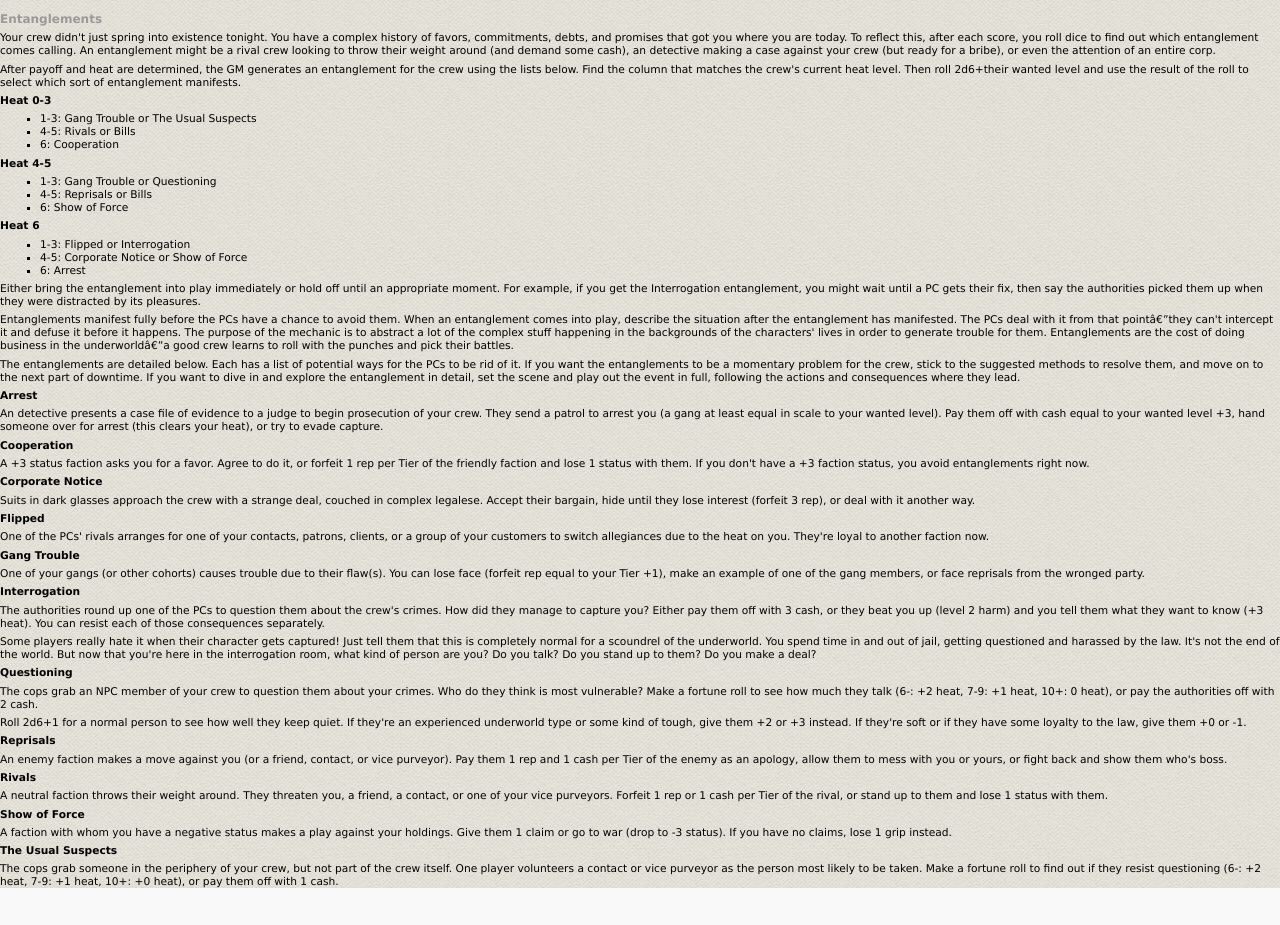
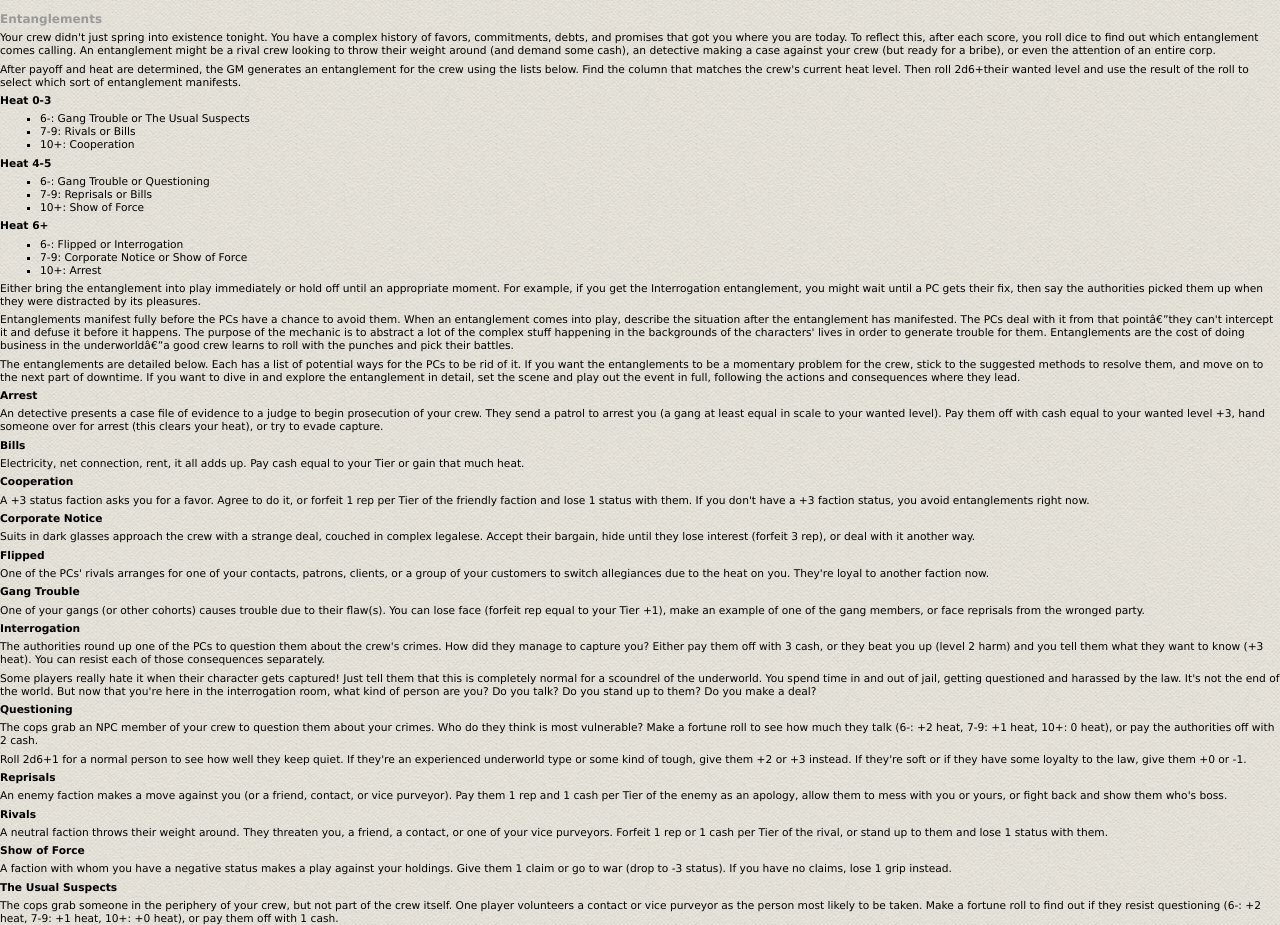
Before and after one commit to ishy88/terminal-glow, a plain HTML site: page downtime/entanglement.html in a window 1280 px wide. Before the commit the page ends 888 px from the top, so only its background shows below. Drawn offline with Linux system fonts and the light colour scheme; files that its build step writes are made by us from their sources; files whose address does not match are found by name.

Commit message:
More fixes

```diff
--- a/downtime/entanglement.html
+++ b/downtime/entanglement.html
@@ -18,21 +18,21 @@
     <p>After payoff and heat are determined, the GM generates an entanglement for the crew using the lists below. Find the column that matches the crew's current heat level. Then roll 2d6+their wanted level and use the result of the roll to select which sort of entanglement manifests.</p>
     <p><b>Heat 0-3</b></p>
     <ul>
-     <li>1-3: Gang Trouble or The Usual Suspects</li>
-     <li>4-5: Rivals or Bills</li>
-     <li>6: Cooperation</li>
+     <li>6-: Gang Trouble or The Usual Suspects</li>
+     <li>7-9: Rivals or Bills</li>
+     <li>10+: Cooperation</li>
     </ul>
     <p><b>Heat 4-5</b></p>
     <ul>
-     <li>1-3: Gang Trouble or Questioning</li>
-     <li>4-5: Reprisals or Bills</li>
-     <li>6: Show of Force</li>
+     <li>6-: Gang Trouble or Questioning</li>
+     <li>7-9: Reprisals or Bills</li>
+     <li>10+: Show of Force</li>
     </ul>
-    <p><b>Heat 6</b></p>
+    <p><b>Heat 6+</b></p>
     <ul>
-     <li>1-3: Flipped or Interrogation</li>
-     <li>4-5: Corporate Notice or Show of Force</li>
-     <li>6: Arrest</li>
+     <li>6-: Flipped or Interrogation</li>
+     <li>7-9: Corporate Notice or Show of Force</li>
+     <li>10+: Arrest</li>
     </ul>
     <p>Either bring the entanglement into play immediately or hold off until an appropriate moment. For example, if you get the Interrogation entanglement, you might wait until a PC gets their fix, then say the authorities picked them up when they were distracted by its pleasures.</p>
     <p>Entanglements manifest fully before the PCs have a chance to avoid them. When an entanglement comes into play, describe the situation after the entanglement has manifested. The PCs deal with it from that point—they can't intercept it and defuse it before it happens. The purpose of the mechanic is to abstract a lot of the complex stuff happening in the backgrounds of the characters' lives in order to generate trouble for them. Entanglements are the cost of doing business in the underworld—a good crew learns to roll with the punches and pick their battles.</p>
@@ -40,6 +40,9 @@
 
     <p><b>Arrest</b></p>
     <p>An detective presents a case file of evidence to a judge to begin prosecution of your crew. They send a patrol to arrest you (a gang at least equal in scale to your wanted level). Pay them off with cash equal to your wanted level +3, hand someone over for arrest (this clears your heat), or try to evade capture.</p>
+
+    <p><b>Bills</b></p>
+    <p>Electricity, net connection, rent, it all adds up. Pay cash equal to your Tier or gain that much heat.</p>
 
     <p><b>Cooperation</b></p>
     <p>A +3 status faction asks you for a favor. Agree to do it, or forfeit 1 rep per Tier of the friendly faction and lose 1 status with them. If you don't have a +3 faction status, you avoid entanglements right now.</p>
```
Also changed, not shown: basics/advancement.html (+1 -1 lines), basics/moves-attributes.html (+1 -0 lines), characters.html (+1 -1 lines), downtime/activities.html (+2 -2 lines), downtime/payoff.html (+2 -2 lines), mission/flashbacks.html (+2 -2 lines).
